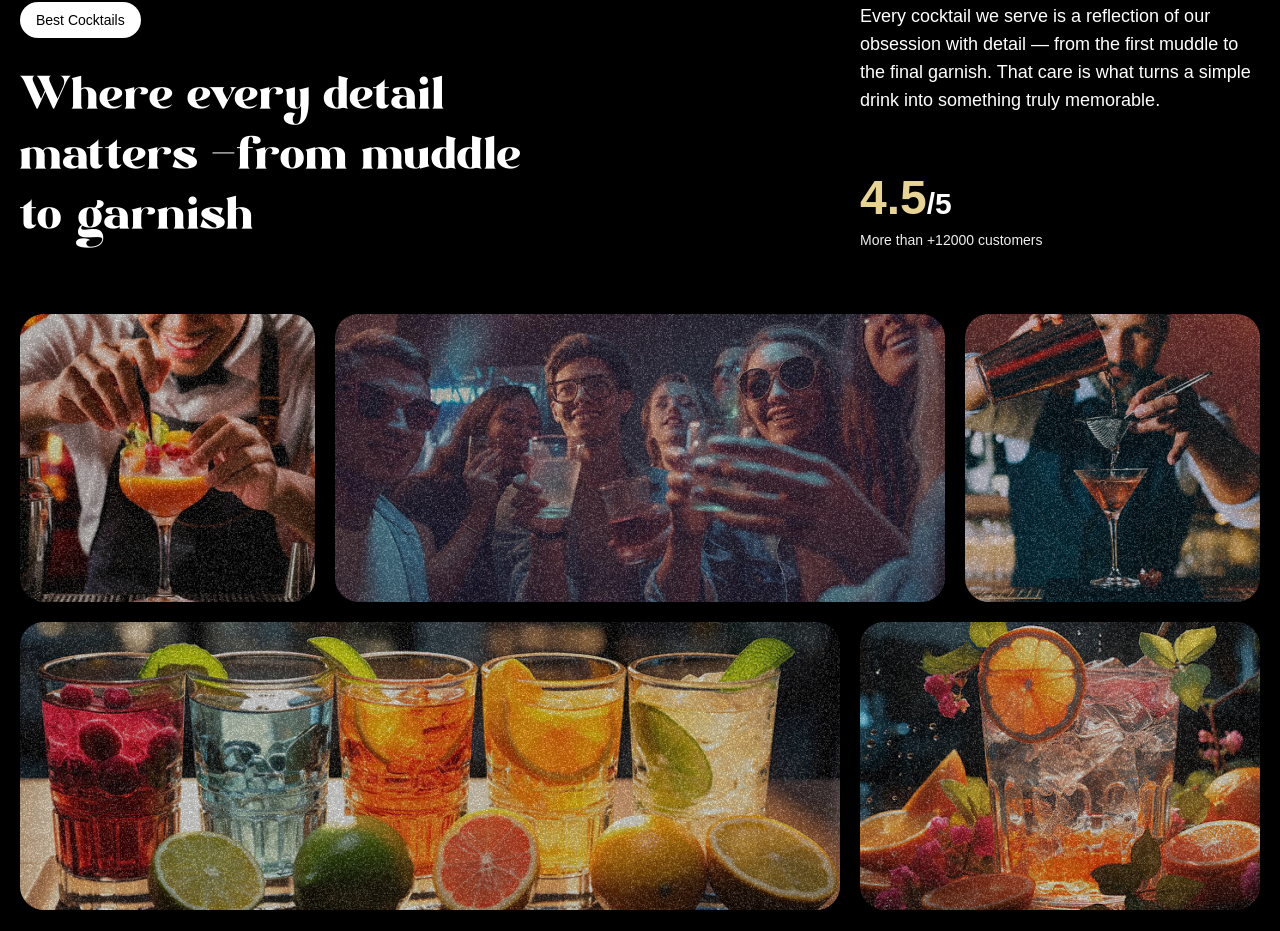
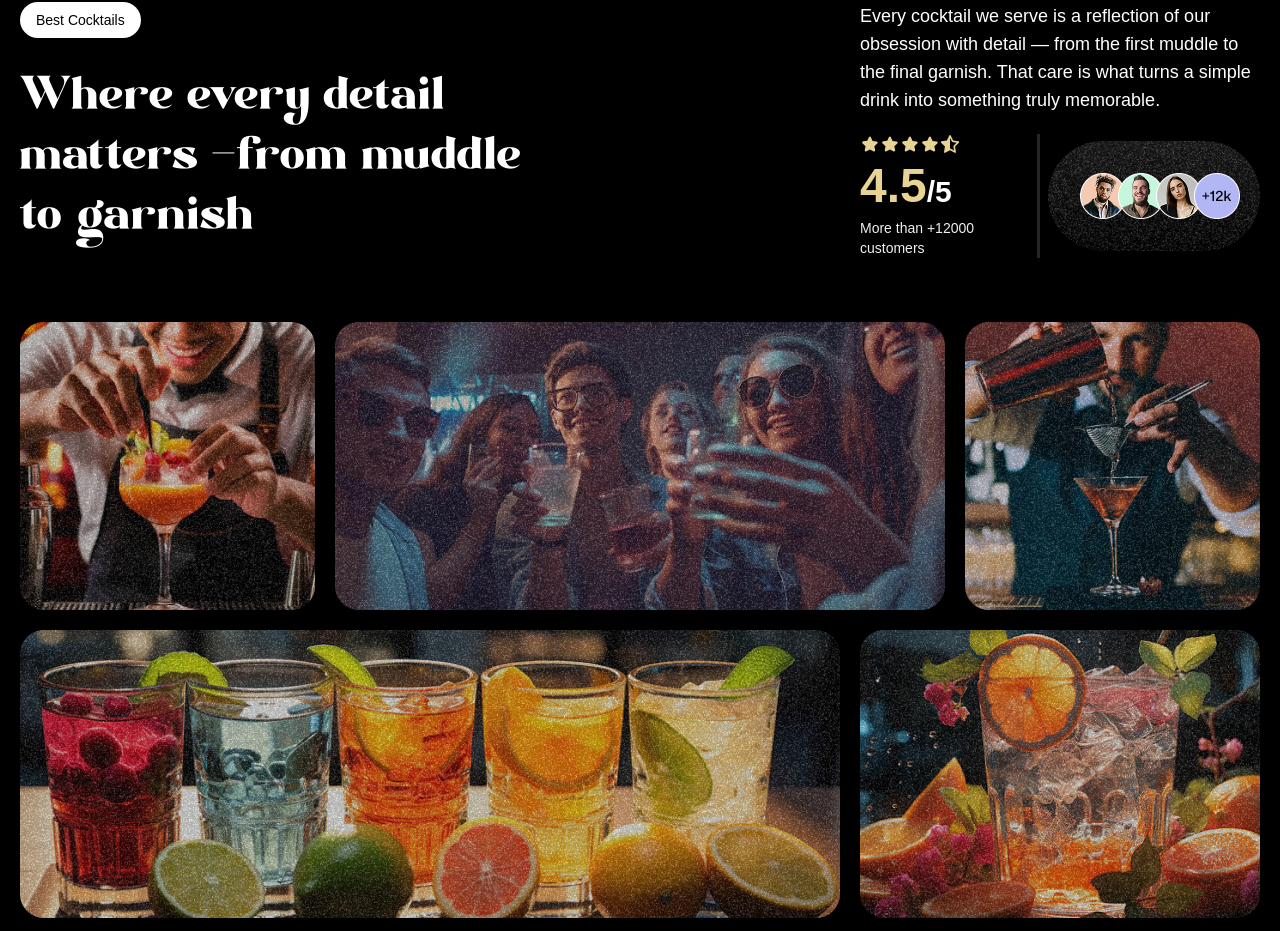
Before and after one commit to rof1yev/mojito_with_gsap, a React (Vite) app: page / in a window 1280 px wide. Shown: the part 1710-2641 px from the top of the page. Built offline with nearby package versions, Linux system fonts and the light colour scheme; a web font is replaced by a local one.

Commit message:
Implement About styles

```diff
--- a/package.json
+++ b/package.json
@@ -15,6 +15,7 @@
     "gsap": "^3.13.0",
     "react": "^19.1.0",
     "react-dom": "^19.1.0",
+    "react-icons": "^5.5.0",
     "react-responsive": "^10.0.1",
     "tailwindcss": "^4.1.11"
   },
--- a/src/components/About.tsx
+++ b/src/components/About.tsx
@@ -1,6 +1,8 @@
 import gsap from "gsap";
 import { SplitText } from "gsap/all";
 import { useGSAP } from "@gsap/react";
+import { TiStarFullOutline } from "react-icons/ti";
+import { FaRegStarHalfStroke } from "react-icons/fa6";
 
 const About = () => {
   useGSAP(() => {
@@ -53,13 +55,55 @@ const About = () => {
               what turns a simple drink into something truly memorable.
             </p>
 
+            <div className="flex flex-col md:flex-row md:items-center items-start">
               <div>
+                <div className="flex flex-row justify-start gap-0">
+                  {Array.from({ length: 4 }).map((_, i: number) => (
+                    <p key={i} className="text-sm text-yellow">
+                      <TiStarFullOutline size={20} />
+                    </p>
+                  ))}
+                  <p className="text-sm text-yellow">
+                    <FaRegStarHalfStroke size={20} />
+                  </p>
+                </div>
                 <p className="md:text-3xl text-xl font-bold">
                   <span>4.5</span>/5
                 </p>
                 <p className="text-sm text-white-100">
                   More than +12000 customers
                 </p>
+              </div>
+
+              <hr className="border-r-[3px] border-neutral-800 h-full hidden md:block" />
+              <hr className="border-t-[3px] border-neutral-800 w-full max-w-64 block md:hidden" />
+
+              <div className="relative p-8 overflow-hidden">
+                <div className="line-gradient absolute top-0 left-0 w-full h-full rounded-full opacity-20" />
+                <div className="noisy rounded-full" />
+                <div className="flex flex-row">
+                  <img
+                    src="/images/profile1.png"
+                    alt="profile-1"
+                    className="relative z-20"
+                  />
+                  <img
+                    src="/images/profile2.png"
+                    alt="profile-2"
+                    className="-ml-4 relative z-20"
+                  />
+                  <img
+                    src="/images/profile3.png"
+                    alt="profile-3"
+                    className="-ml-4 relative z-20"
+                  />
+                  <img
+                    src="/images/profile4.png"
+                    alt="profile-4"
+                    className="-ml-4 relative z-20"
+                  />
+                </div>
+              </div>
             </div>
           </div>
         </div>
--- a/src/index.css
+++ b/src/index.css
@@ -41,6 +41,10 @@ body {
   -webkit-background-clip: text;
   background-clip: text;
   color: transparent;
+}
+
+@utility line-gradient {
+  background: linear-gradient(to bottom, #898989, #00000080);
 }
 
 @utility radial-gradient {
```
Also changed, not shown: 1 other file (tests, documents, lock files or other folders). Lines whose indentation alone changed are shown as unchanged.
